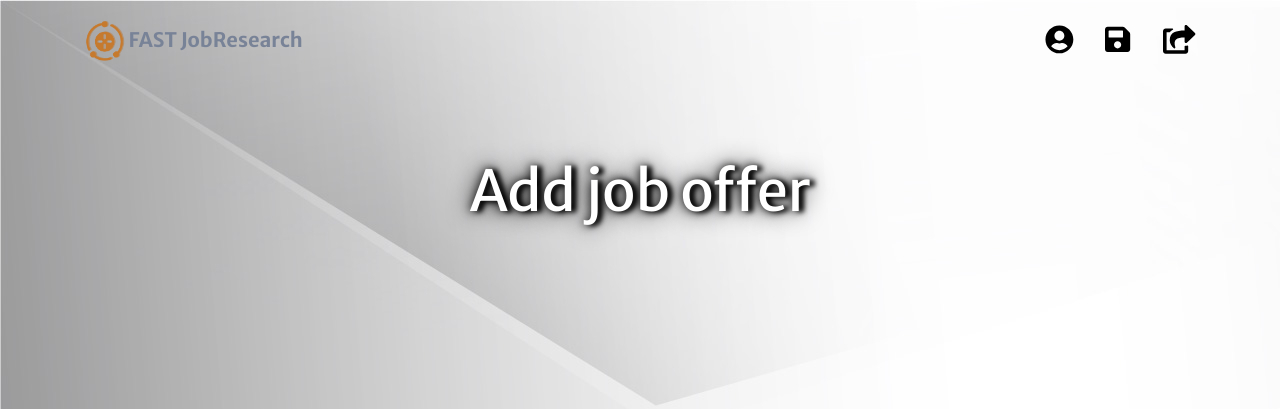
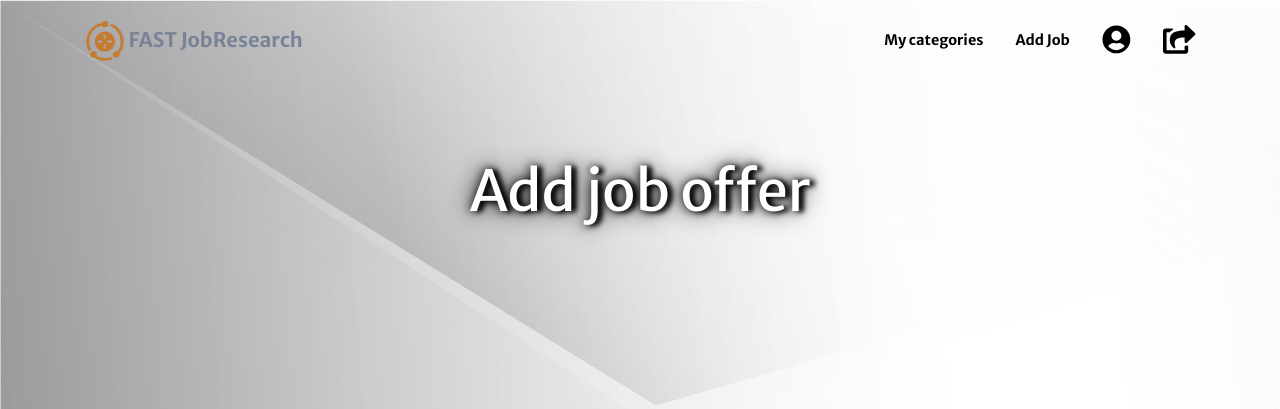
Before and after one commit to MyBhive/JobSearchMonitoring, a Django app: page /add_job/1 in a window 1280 px wide. Shown: the top 409 px of the page. Run offline with Django 3.2, Linux system fonts and the light colour scheme; the visitor is signed in with stand-in values (Sample User, id 1); data that the repository does not hold is empty; some libraries are stand-ins or nearby versions.

Commit message:
add title

```diff
--- a/templates/pages/head_foot_nav.html
+++ b/templates/pages/head_foot_nav.html
@@ -30,7 +30,7 @@
         <!-- Navigation-->
         <nav class="navbar navbar-expand-lg navbar-light fixed-top py-3" id="mainNav">
             <div class="container">
-                <a class="navbar-brand js-scroll-trigger" href="{% url 'home' %}">
+                <a class="navbar-brand js-scroll-trigger" title="Back to Homepage" href="{% url 'home' %}">
                     <img src="/static/assets/img/logo.png"
                          alt="jobresearch" WIDTH=40 HEIGHT=40 class="d-inline-block align-center" /> FAST JobResearch
                 </a>
@@ -45,15 +45,21 @@
                         {% if request.user.is_authenticated %}
 
                         <li class="nav-item">
+                            <a class="nav-link js-scroll-trigger" title="categories" href="{% url 'see_categories' %}" style="color: black;">My categories
+                            </a>
+                        </li>
+
+                        <li class="nav-item">
+                            <a class="nav-link js-scroll-trigger" title="Add Job" href="{% url 'add_job' %}" style="color: black;">Add Job
+                            </a>
+                        </li>
+
+                        <li class="nav-item">
                             <a class="nav-link js-scroll-trigger" href="{% url 'my_account' %}">
                                 <i title="my account" class="fas fa-user-circle fa-2x mb-0" style="color: black;"></i>
                             </a>
                         </li>
-                        <li class="nav-item">
-                            <a class="nav-link js-scroll-trigger" href="{% url 'see_categories' %}" class="form-inline-center">
-                                <i title="categories" class="fas fa-save fa-2x mb-0"  style="color: black;"></i>
-                            </a>
-                        </li>
+
                         <li class="nav-item">
                             <a class="nav-link js-scroll-trigger" href="{% url 'log_out' %}">
                                 <i title="log out" class="fas fa-share-square fa-2x mb-0" style="color: black;"></i>
@@ -82,7 +88,7 @@
         {% block contenu %} {% endblock %}
 
         <!-- Footer-->
-        <footer class="bg-light py-5" style="background-color:#c45525">
+        <footer class=" bg-light py-5" style="background-color:#c45525">
             <div class="container d1-flex" >
                 <div class="small text-center text-muted">
                     <a href="{% url 'legal_notices' %}" id="mentions_legales">Mentions légales</a>
```
